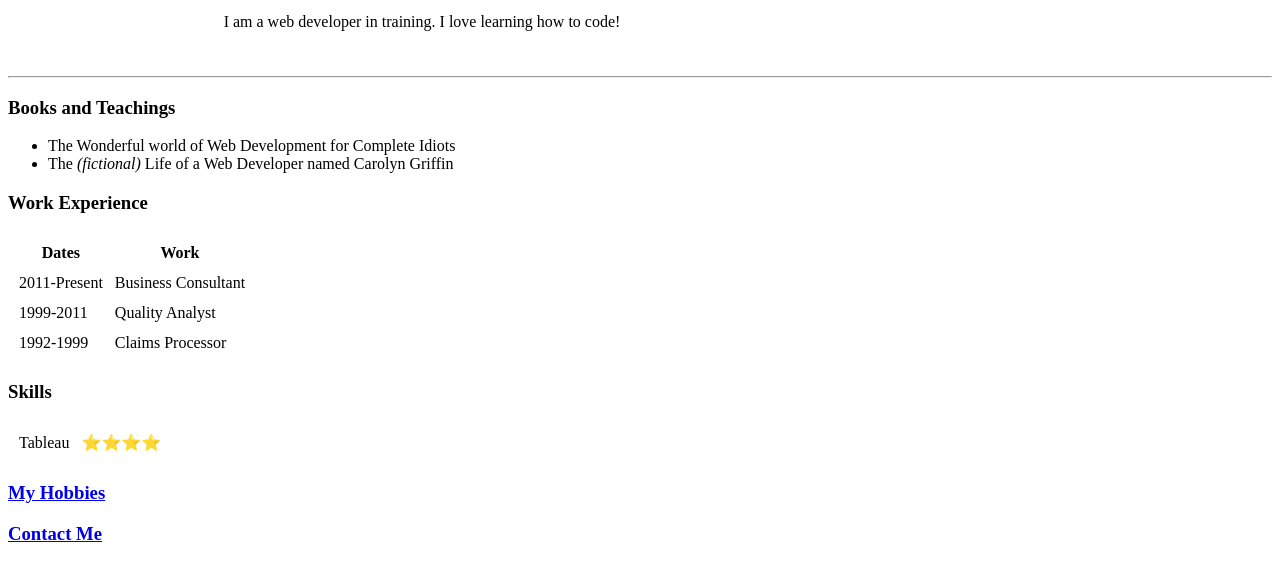
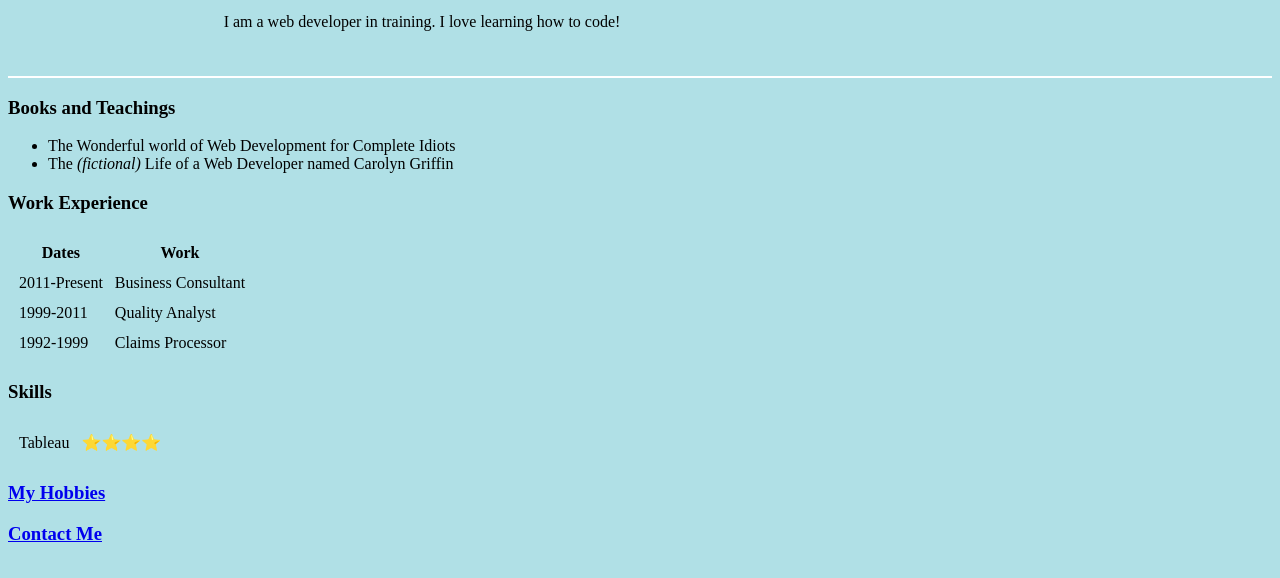
Before and after one commit to czopgriffin/cv, a plain HTML site: page Index.html in a window 1280 px wide. Shown: the part 130-708 px from the top of the page. Drawn offline with Linux system fonts and the light colour scheme.

Commit message:
Add files via upload

```diff
--- a/Index.html
+++ b/Index.html
@@ -3,6 +3,14 @@
   <head>
     <meta charset="utf-8">
     <title>Carolyn's Personal Site</title>
+    <style media="screen">
+      body{
+        background-color: powderblue;
+      }
+      hr{
+        background-color: White; border-style: none; height: 2px;
+      }
+    </style>
   </head>
   <body>
     <table cellspacing = "20">
```
Also changed, not shown: Contact-Me.html (+1 -1 lines).
